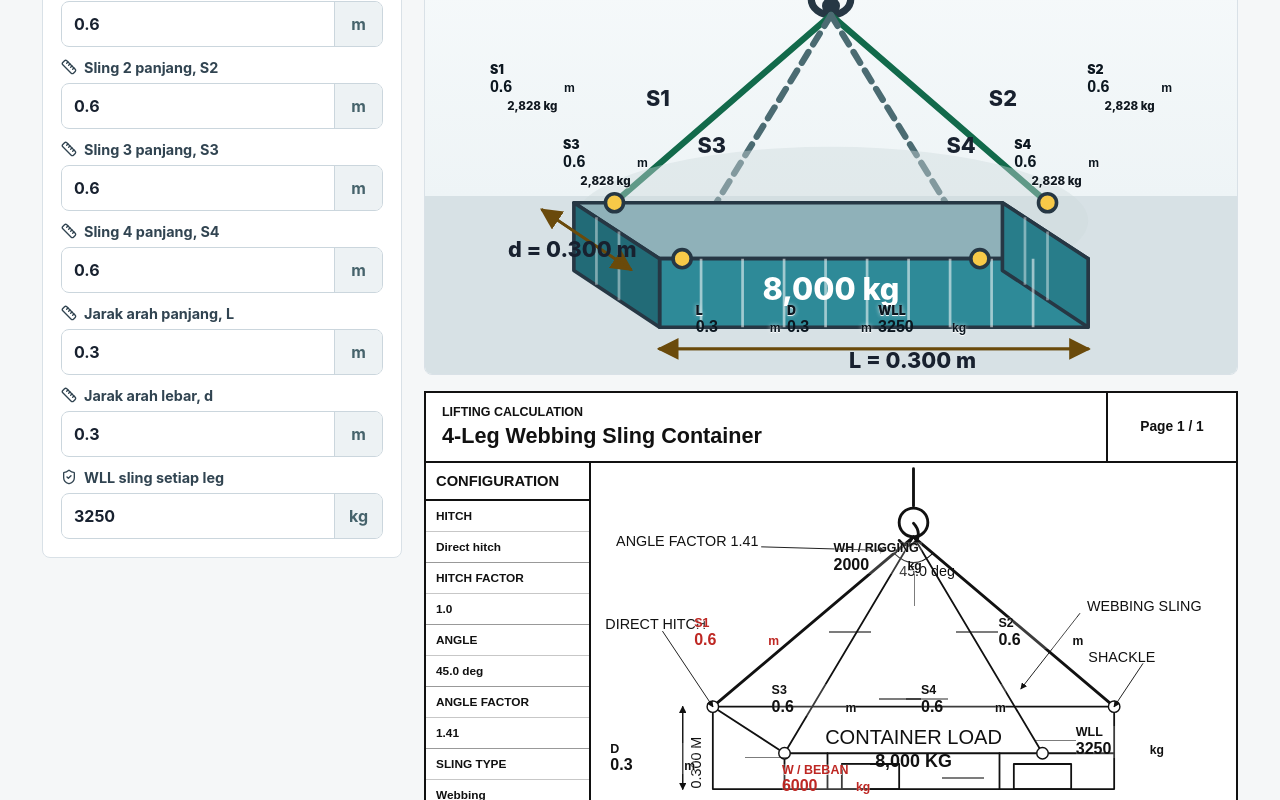
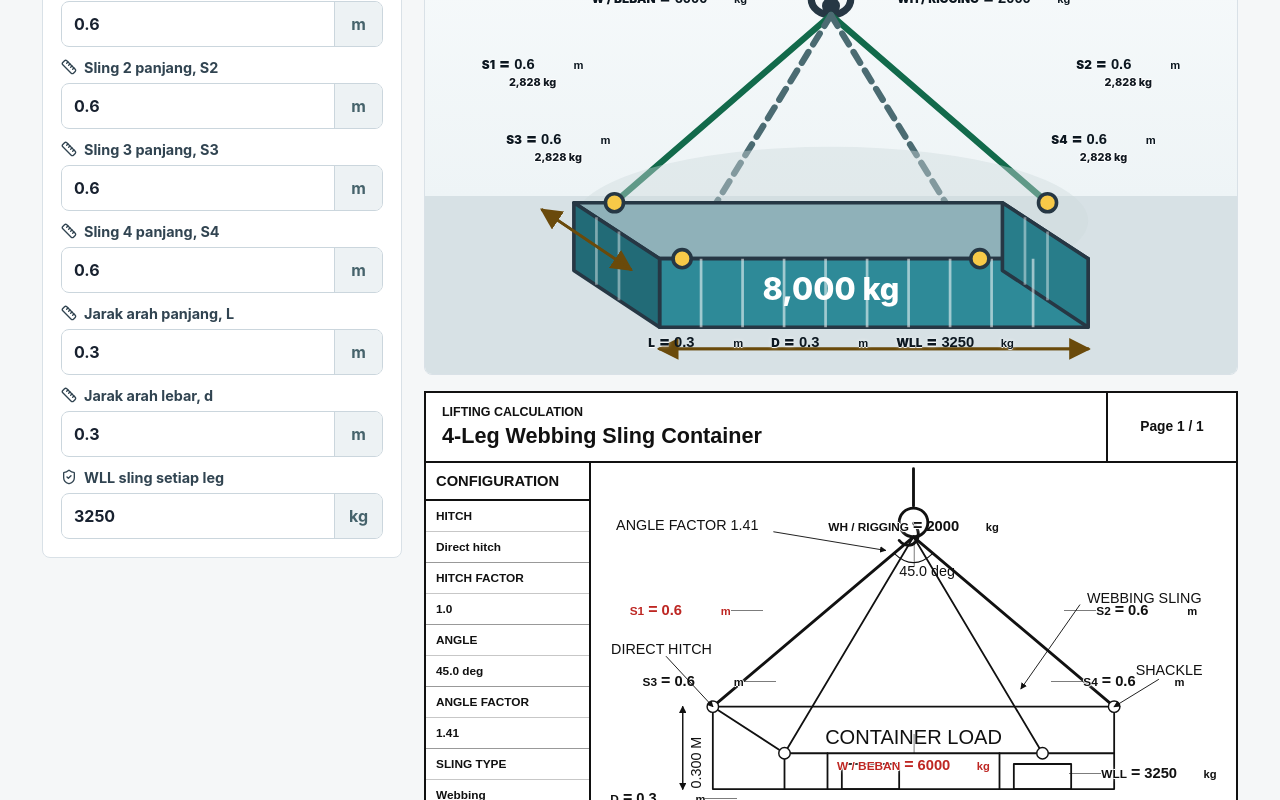
Before and after one commit to panadol94/rigging-calculator-my, a React (Vite) app: page / in a window 1280 px wide. Shown: the part 380-1180 px from the top of the page. Built offline with nearby package versions, Linux system fonts and the light colour scheme.

Commit message:
fix: prevent diagram input overlap

```diff
--- a/src/main.jsx
+++ b/src/main.jsx
@@ -145,6 +145,7 @@ function DiagramInput({ label, suffix, value, onChange, step = "0.001", tone = "
   return (
     <label className={`diagramInput ${tone}`}>
       <span>{label}</span>
+      <em>=</em>
       <span className="diagramValue">
         <input
           type="number"
@@ -284,16 +285,15 @@ function EngineeringSheet({ input, result, setValue, setSlingLength }) {
               <circle className="sheetPoint" cx="630" cy="405" r="8" />
 
               <text className="containerText" x="450" y="392">CONTAINER LOAD</text>
-              <text className="containerWeight" x="450" y="424">{fmtWhole(result.totalKg)} KG</text>
 
-              <path className="leader" d="M682 210 L600 315" markerEnd="url(#sheetArrow)" />
-              <text className="sheetCallout" x="692" y="207">WEBBING SLING</text>
-              <path className="leader" d="M770 280 L730 340" markerEnd="url(#sheetArrow)" />
-              <text className="sheetCallout" x="694" y="278">SHACKLE</text>
-              <path className="leader" d="M100 235 L170 340" markerEnd="url(#sheetArrow)" />
-              <text className="sheetCallout" x="20" y="232">DIRECT HITCH</text>
-              <path className="leader" d="M238 117 L411 122" markerEnd="url(#sheetArrow)" />
-              <text className="sheetCallout" x="35" y="116">ANGLE FACTOR {fmt(angleFactor, 2)}</text>
+              <path className="leader" d="M682 198 L600 315" markerEnd="url(#sheetArrow)" />
+              <text className="sheetCallout" x="692" y="196">WEBBING SLING</text>
+              <path className="leader" d="M792 302 L730 340" markerEnd="url(#sheetArrow)" />
+              <text className="sheetCallout" x="760" y="296">SHACKLE</text>
+              <path className="leader" d="M105 270 L170 340" markerEnd="url(#sheetArrow)" />
+              <text className="sheetCallout" x="28" y="266">DIRECT HITCH</text>
+              <path className="leader" d="M255 96 L411 122" markerEnd="url(#sheetArrow)" />
+              <text className="sheetCallout" x="35" y="94">ANGLE FACTOR {fmt(angleFactor, 2)}</text>
 
               <path className="sheetDim" d="M170 492 H730" markerEnd="url(#sheetArrow)" />
               <path className="sheetDim" d="M730 492 H170" markerEnd="url(#sheetArrow)" />
--- a/src/styles.css
+++ b/src/styles.css
@@ -137,6 +137,16 @@ input {
   min-width: 0;
   outline: 0;
   padding: 11px 12px;
+}
+
+input[type="number"]::-webkit-inner-spin-button,
+input[type="number"]::-webkit-outer-spin-button {
+  appearance: none;
+  margin: 0;
+}
+
+input[type="number"] {
+  appearance: textfield;
 }
 
 .inputRow b {
@@ -342,12 +352,16 @@ input {
 }
 
 .dimensionText {
-  font-size: 24px;
+  display: none;
+  font-size: 18px;
 }
 
-.slingLabel,
+.slingLabel {
+  display: none;
+}
+
 .hookLabel {
-  font-size: 24px;
+  font-size: 22px;
 }
 
 .loadLabel {
@@ -375,42 +389,48 @@ input {
 
 .visualGroup > span {
   color: #101820;
-  font-size: 0.72rem;
+  font-size: 0.68rem;
   font-weight: 800;
   text-align: center;
-  text-shadow: 0 1px 0 rgba(255, 255, 255, 0.75);
+  text-shadow:
+    0 1px 0 #ffffff,
+    0 -1px 0 #ffffff,
+    1px 0 0 #ffffff,
+    -1px 0 0 #ffffff;
 }
 
 .loadGroup {
-  grid-template-columns: repeat(2, minmax(86px, 1fr));
+  column-gap: clamp(88px, 18vw, 150px);
+  grid-template-columns: repeat(2, max-content);
   left: 50%;
-  top: 12%;
+  top: 18%;
   transform: translateX(-50%);
 }
 
 .slingOneInput {
-  left: 8%;
-  top: 34%;
+  left: 7%;
+  top: 32%;
 }
 
 .slingTwoInput {
-  right: 8%;
-  top: 34%;
+  right: 7%;
+  top: 32%;
 }
 
 .slingThreeInput {
-  left: 17%;
-  top: 50%;
+  left: 10%;
+  top: 48%;
 }
 
 .slingFourInput {
-  right: 17%;
-  top: 50%;
+  right: 10%;
+  top: 48%;
 }
 
 .containerInput {
-  bottom: 8%;
-  grid-template-columns: repeat(3, minmax(74px, 1fr));
+  bottom: 5%;
+  column-gap: clamp(10px, 3vw, 28px);
+  grid-template-columns: repeat(3, max-content);
   left: 50%;
   transform: translateX(-50%);
 }
@@ -449,20 +469,32 @@ input {
 }
 
 .diagramInput {
+  align-items: baseline;
   color: #111111;
-  display: inline-grid;
-  gap: 1px;
+  display: inline-flex;
+  gap: 4px;
   line-height: 1;
   min-width: 0;
-  text-shadow: 0 1px 0 rgba(255, 255, 255, 0.82);
+  white-space: nowrap;
+  text-shadow:
+    0 1px 0 #ffffff,
+    0 -1px 0 #ffffff,
+    1px 0 0 #ffffff,
+    -1px 0 0 #ffffff,
+    0 0 5px rgba(255, 255, 255, 0.9);
 }
 
 .diagramInput span:first-child {
   color: inherit;
-  font-size: clamp(0.58rem, 1.05vw, 0.78rem);
+  font-size: clamp(0.58rem, 0.95vw, 0.74rem);
   font-weight: 900;
   letter-spacing: 0;
   text-transform: uppercase;
+}
+
+.diagramInput em {
+  font-style: normal;
+  font-weight: 900;
 }
 
 .diagramValue {
@@ -477,19 +509,21 @@ input {
   border: 0;
   color: inherit;
   font-family: Arial, Helvetica, sans-serif;
-  font-size: clamp(0.76rem, 1.4vw, 1rem);
+  font-size: clamp(0.7rem, 1.18vw, 0.92rem);
   font-weight: 900;
   line-height: 1;
-  max-width: 72px;
-  min-width: 34px;
+  max-width: none;
+  min-width: 7ch;
   outline: 0;
   padding: 0;
+  text-align: left;
+  width: 7ch;
 }
 
 .diagramValue b {
   color: inherit;
   font-family: Arial, Helvetica, sans-serif;
-  font-size: clamp(0.58rem, 1.05vw, 0.76rem);
+  font-size: clamp(0.54rem, 0.9vw, 0.7rem);
   font-weight: 900;
 }
 
@@ -717,7 +751,7 @@ input {
   padding: 0;
   pointer-events: auto;
   position: absolute;
-  width: clamp(92px, 10.5vw, 138px);
+  width: auto;
   z-index: 3;
 }
 
@@ -726,7 +760,7 @@ input {
   content: "";
   height: 1.5px;
   position: absolute;
-  width: 42px;
+  width: 32px;
 }
 
 .sheetInputSpot .miniInput {
@@ -759,27 +793,27 @@ input {
 }
 
 .sheetInputSpot .diagramInput {
-  background: rgba(255, 255, 255, 0.18);
+  background: transparent;
   padding: 0;
 }
 
 .sheetLoadInput {
-  left: 42%;
-  top: 71%;
+  left: 50%;
+  top: 70%;
   transform: translateX(-50%);
-  width: clamp(112px, 13vw, 160px);
 }
 
 .sheetLoadInput::before {
-  left: 100%;
-  top: 50%;
+  height: 20px;
+  left: 50%;
+  top: -22px;
+  width: 1.5px;
 }
 
 .sheetRiggingInput {
   left: 50%;
-  top: 18%;
+  top: 13%;
   transform: translateX(-50%);
-  width: clamp(112px, 13vw, 160px);
 }
 
 .sheetRiggingInput::before {
@@ -790,8 +824,8 @@ input {
 }
 
 .sheetSlingInput1 {
-  left: 16%;
-  top: 36%;
+  left: 6%;
+  top: 33%;
 }
 
 .sheetSlingInput1::before,
@@ -801,8 +835,8 @@ input {
 }
 
 .sheetSlingInput2 {
-  right: 16%;
-  top: 36%;
+  right: 6%;
+  top: 33%;
 }
 
 .sheetSlingInput2::before,
@@ -812,18 +846,18 @@ input {
 }
 
 .sheetSlingInput3 {
-  left: 28%;
-  top: 52%;
+  left: 8%;
+  top: 50%;
 }
 
 .sheetSlingInput4 {
-  right: 28%;
-  top: 52%;
+  right: 8%;
+  top: 50%;
 }
 
 .sheetLengthInput {
   left: 49%;
-  top: 87%;
+  top: 91%;
   transform: translateX(-50%);
 }
 
@@ -836,7 +870,7 @@ input {
 
 .sheetWidthInput {
   left: 3%;
-  top: 66%;
+  top: 78%;
 }
 
 .sheetWidthInput::before {
@@ -845,8 +879,8 @@ input {
 }
 
 .sheetWllInput {
-  right: 4%;
-  top: 62%;
+  right: 3%;
+  top: 72%;
 }
 
 .sheetWllInput::before {
```
